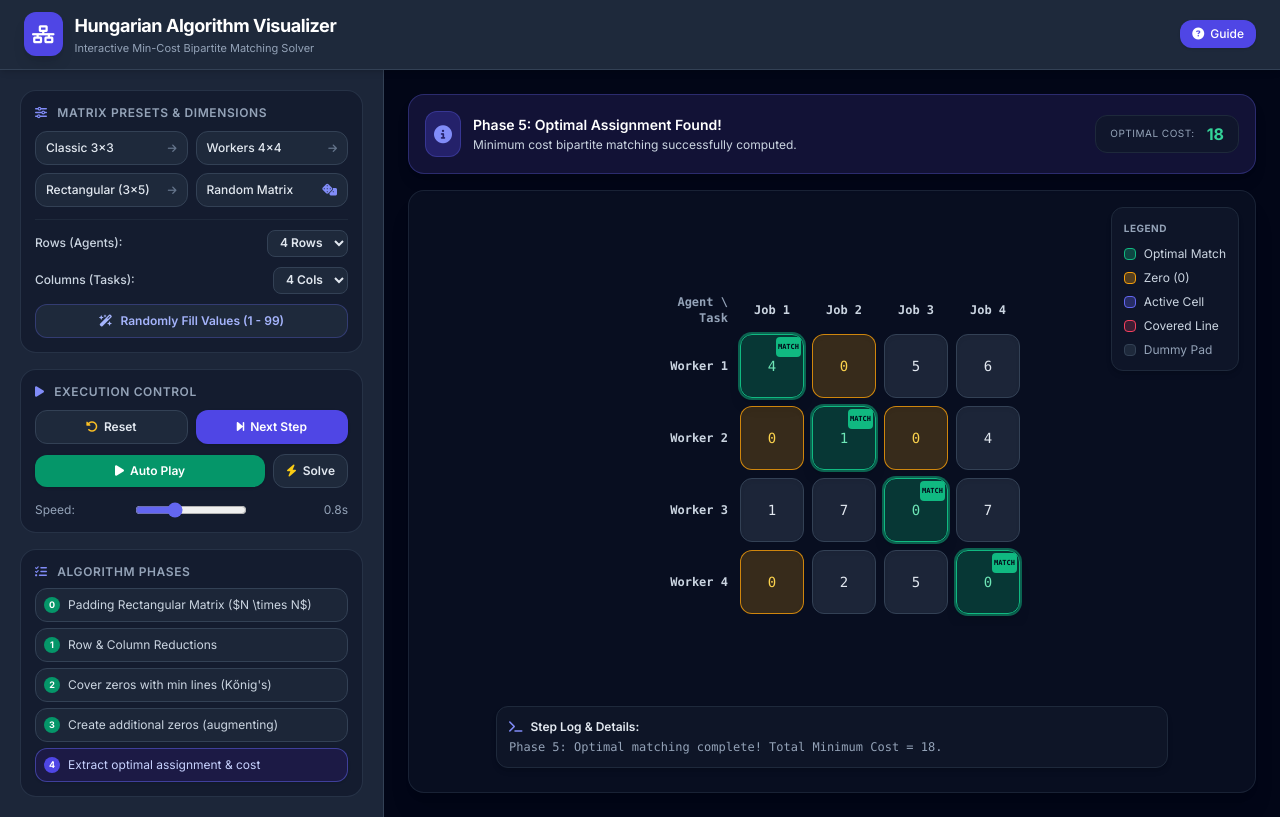
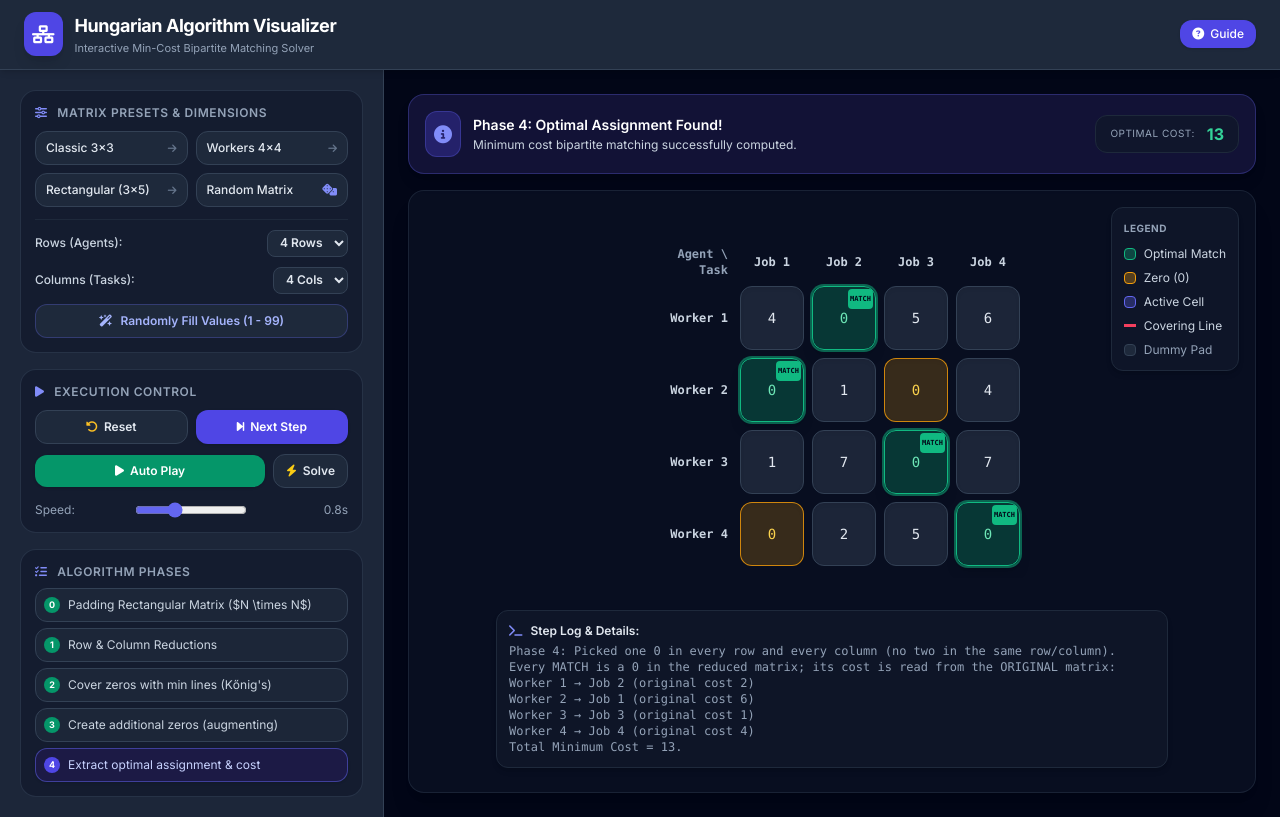
Before and after one commit to Mayank-Singh-Chouhan/hungarian-algorithm, a plain HTML site: page index.html in a window 1280 px wide. Both pictures are taken after a click on the button "Solve". Drawn offline with nearby package versions, Linux system fonts and the light colour scheme.

Commit message:
fix: fixed algorithm

```diff
--- a/index.html
+++ b/index.html
@@ -205,7 +205,7 @@
                     <div class="flex items-center gap-2"><span class="w-3 h-3 rounded bg-emerald-500/30 border border-emerald-500 shrink-0"></span><span class="text-slate-300">Optimal Match</span></div>
                     <div class="flex items-center gap-2"><span class="w-3 h-3 rounded bg-amber-500/30 border border-amber-500 shrink-0"></span><span class="text-slate-300">Zero (0)</span></div>
                     <div class="flex items-center gap-2"><span class="w-3 h-3 rounded bg-indigo-500/30 border border-indigo-500 shrink-0"></span><span class="text-slate-300">Active Cell</span></div>
-                    <div class="flex items-center gap-2"><span class="w-3 h-3 rounded bg-rose-500/20 border border-rose-500 shrink-0"></span><span class="text-slate-300">Covered Line</span></div>
+                    <div class="flex items-center gap-2"><span class="w-3 h-[3px] bg-rose-500 shrink-0"></span><span class="text-slate-300">Covering Line</span></div>
                     <div class="flex items-center gap-2"><span class="w-3 h-3 rounded bg-slate-800 border border-slate-700 shrink-0"></span><span class="text-slate-400">Dummy Pad</span></div>
                 </div>
 
@@ -290,6 +290,7 @@
         let coveredLinesRows = [];
         let coveredLinesCols = [];
         let optimalAssignments = [];
+        let zeroMatchCol = [];   // zeroMatchCol[j] = row matched to column j on a zero (or -1)
         let stepLogText = "Initialized matrix. Ready to execute Hungarian algorithm.";
 
         const presets = {
@@ -409,6 +410,7 @@
             coveredLinesRows = [];
             coveredLinesCols = [];
             optimalAssignments = [];
+            zeroMatchCol = [];
             document.getElementById('currentCostDisplay').innerText = '-';
             stepLogText = isPadded
                 ? `Matrix is rectangular (${originalRows}×${originalCols}). Padded to ${N}×${N} square matrix for Hungarian solver.`
@@ -416,6 +418,7 @@
 
             initMatrixView();
             updateUIState();
+            updatePhaseUI(-1); // all phases back to pending
         }
 
         function initMatrixView() {
@@ -431,13 +434,16 @@
                 cellSizeClass = "w-10 h-10 sm:w-12 sm:h-12 text-[10px] sm:text-[11px]";
             }
 
+            const showLines = (algorithmState === 'COVER_ZEROS' || algorithmState === 'ADJUST_MATRIX');
+
             let html = `<table class="border-collapse mx-auto"><thead><tr>`;
             html += `<th class="p-1 text-slate-400 font-mono text-[11px] sm:text-xs w-16 sm:w-24 text-right pr-2">Agent \\ Task</th>`;
 
             for (let j = 0; j < M; j++) {
                 let isDummyCol = isPadded && originalCols < originalRows && j >= originalCols;
                 let colLabel = isDummyCol ? `Dummy ${j+1}` : `Job ${j+1}`;
-                html += `<th class="p-1 text-slate-300 font-mono text-[11px] sm:text-xs ${cellSizeClass.split(' ')[0]} text-center font-semibold ${isDummyCol ? 'text-amber-400/80' : ''}">${colLabel}</th>`;
+                let colCovered = showLines && coveredLinesCols.includes(j);
+                html += `<th class="p-1 font-mono text-[11px] sm:text-xs ${cellSizeClass.split(' ')[0]} text-center font-semibold ${colCovered ? 'text-rose-400' : (isDummyCol ? 'text-amber-400/80' : 'text-slate-300')}">${colLabel}${colCovered ? '<div class="text-rose-500 leading-none">┃</div>' : ''}</th>`;
             }
             html += `</tr></thead><tbody>`;
 
@@ -446,7 +452,8 @@
                 let rowLabel = isDummyRow ? `Dummy ${i+1}` : `Worker ${i+1}`;
 
                 html += `<tr>`;
-                html += `<td class="p-1 text-slate-300 font-mono text-[11px] sm:text-xs text-right font-semibold pr-2 whitespace-nowrap ${isDummyRow ? 'text-amber-400/80' : ''}">${rowLabel}</td>`;
+                let rowCovered = showLines && coveredLinesRows.includes(i);
+                html += `<td class="p-1 font-mono text-[11px] sm:text-xs text-right font-semibold pr-2 whitespace-nowrap ${rowCovered ? 'text-rose-400' : (isDummyRow ? 'text-amber-400/80' : 'text-slate-300')}">${rowLabel}${rowCovered ? ' <span class="text-rose-500">━</span>' : ''}</td>`;
 
                 for (let j = 0; j < M; j++) {
                     let val = matrix[i][j];
@@ -469,11 +476,15 @@
                         cellClass = "bg-amber-500/20 text-amber-300 border-amber-500/80 font-semibold";
                     }
 
-                    let isCoveredRow = coveredLinesRows.includes(i);
-                    let isCoveredCol = coveredLinesCols.includes(j);
+                    // Draw the covering lines straight through the covered rows / columns
                     let lineOverlay = "";
-                    if ((isCoveredRow || isCoveredCol) && algorithmState === 'COVER_ZEROS') {
-                        lineOverlay += `<div class="absolute inset-0 pointer-events-none border border-rose-500/40 bg-rose-500/10 rounded-xl"></div>`;
+                    if (showLines) {
+                        if (coveredLinesRows.includes(i)) {
+                            lineOverlay += `<div class="absolute left-0 right-0 top-1/2 -translate-y-1/2 h-[3px] bg-rose-500 shadow-[0_0_6px_rgba(244,63,94,0.8)] pointer-events-none z-20"></div>`;
+                        }
+                        if (coveredLinesCols.includes(j)) {
+                            lineOverlay += `<div class="absolute top-0 bottom-0 left-1/2 -translate-x-1/2 w-[3px] bg-rose-500 shadow-[0_0_6px_rgba(244,63,94,0.8)] pointer-events-none z-20"></div>`;
+                        }
                     }
 
                     let isEditable = (algorithmState === 'IDLE' && !isCurrentDummy);
@@ -481,8 +492,8 @@
                     let origColIdx = j;
 
                     html += `<td class="p-0.5 sm:p-1 relative">
+                        ${lineOverlay}
                         <div class="relative ${cellSizeClass} rounded-xl border ${cellClass} flex items-center justify-center font-mono matrix-cell shadow-inner mx-auto">
-                            ${lineOverlay}
                             ${isEditable ? `
                                 <input type="number" value="${val}" onchange="updateCell(${origRowIdx}, ${origColIdx}, this.value)"
                                     class="w-full h-full bg-transparent text-center focus:outline-none z-10 font-medium text-slate-100"/>
@@ -574,35 +585,77 @@
                     matrix[i][j] -= minVal;
                 }
             }
-            stepLogText = "Phase 2: Column Reduction. Subtracted each column's minimum value.";
-            updatePhaseUI(2);
+            stepLogText = "Phase 1b: Column Reduction. Subtracted each column's minimum value.";
+            updatePhaseUI(1);
+        }
+
+        // Maximum matching using only zero cells (Kuhn's augmenting paths).
+        // Its size = max number of independent zeros = min number of covering lines (Kőnig).
+        function computeZeroMatching() {
+            zeroMatchCol = new Array(M).fill(-1);
+            let size = 0;
+            const tryRow = (i, seen) => {
+                for (let j = 0; j < M; j++) {
+                    if (matrix[i][j] === 0 && !seen[j]) {
+                        seen[j] = true;
+                        if (zeroMatchCol[j] === -1 || tryRow(zeroMatchCol[j], seen)) {
+                            zeroMatchCol[j] = i;
+                            return true;
+                        }
+                    }
+                }
+                return false;
+            };
+            for (let i = 0; i < N; i++) {
+                if (tryRow(i, new Array(M).fill(false))) size++;
+            }
+            return size;
         }
 
         function performCoverZeros() {
+            computeZeroMatching();
+            const matchRow = new Array(N).fill(-1);
+            zeroMatchCol.forEach((i, j) => { if (i !== -1) matchRow[i] = j; });
+
+            // Kőnig construction: from every unmatched row, walk zero -> matched row alternately.
+            const visRow = new Array(N).fill(false);
+            const visCol = new Array(M).fill(false);
+            const queue = [];
+            for (let i = 0; i < N; i++) if (matchRow[i] === -1) { visRow[i] = true; queue.push(i); }
+            while (queue.length) {
+                const i = queue.shift();
+                for (let j = 0; j < M; j++) {
+                    if (matrix[i][j] === 0 && !visCol[j]) {
+                        visCol[j] = true;
+                        const r = zeroMatchCol[j];
+                        if (r !== -1 && !visRow[r]) { visRow[r] = true; queue.push(r); }
+                    }
+                }
+            }
+            // Lines = unvisited rows + visited columns
             coveredLinesRows = [];
             coveredLinesCols = [];
+            for (let i = 0; i < N; i++) if (!visRow[i]) coveredLinesRows.push(i);
+            for (let j = 0; j < M; j++) if (visCol[j]) coveredLinesCols.push(j);
 
-            for (let j = 0; j < M; j++) {
-                let hasZero = false;
-                for (let i = 0; i < N; i++) {
-                    if (matrix[i][j] === 0) hasZero = true;
-                }
-                if (hasZero && !coveredLinesCols.includes(j)) {
-                    coveredLinesCols.push(j);
-                }
-            }
-
-            stepLogText = `Phase 3: Covered all zeros with ${coveredLinesCols.length} minimum lines (Kőnig's Theorem).`;
-            updatePhaseUI(3);
+            const numLines = coveredLinesRows.length + coveredLinesCols.length;
+            const rowNames = coveredLinesRows.map(i => `Row ${i + 1}`).join(', ') || 'none';
+            const colNames = coveredLinesCols.map(j => `Col ${j + 1}`).join(', ') || 'none';
+            stepLogText = `Phase 2: All zeros covered with the minimum of ${numLines} line(s) — horizontal: ${rowNames}; vertical: ${colNames}.\n`
+                + (numLines >= N
+                    ? `${numLines} lines = N (${N}) → an optimal assignment exists using zeros only. Next step extracts it.`
+                    : `${numLines} lines < N (${N}) → not optimal yet. Next step creates more zeros.`);
+            updatePhaseUI(2);
         }
 
         function checkOptimalityOrAdjust() {
             let numLines = coveredLinesCols.length + coveredLinesRows.length;
 
-            if (numLines >= N || currentStep > 15) {
+            if (numLines >= N) {
                 algorithmState = 'OPTIMAL_FOUND';
                 extractOptimalAssignment();
             } else {
+                // Smallest value not crossed by any line (always > 0, since every zero is covered)
                 let minUncovered = Infinity;
                 for (let i = 0; i < N; i++) {
                     for (let j = 0; j < M; j++) {
@@ -611,7 +664,6 @@
                         }
                     }
                 }
-                if (minUncovered === Infinity || minUncovered === 0) minUncovered = 1;
 
                 for (let i = 0; i < N; i++) {
                     for (let j = 0; j < M; j++) {
@@ -624,61 +676,43 @@
                         }
                     }
                 }
-                stepLogText = `Phase 4: Lines (${numLines}) < Dimension (${N}). Subtracted uncovered min (${minUncovered}) and added to intersections.`;
-                updatePhaseUI(4);
+                stepLogText = `Phase 3: Lines (${numLines}) < N (${N}). Smallest uncovered value = ${minUncovered}: subtracted it from every uncovered cell and added it where two lines cross. Cells under exactly one line are unchanged.`;
+                updatePhaseUI(3);
             }
         }
 
         function extractOptimalAssignment() {
+            // Lines = N, so the zero matching is perfect: one zero per row and per column
+            computeZeroMatching();
             optimalAssignments = [];
             coveredLinesRows = [];
             coveredLinesCols = [];
 
-            let usedCols = new Set();
-            let usedRows = new Set();
             let totalCostVal = 0;
-
-            for (let i = 0; i < originalRows; i++) {
-                for (let j = 0; j < originalCols; j++) {
-                    if (!usedRows.has(i) && !usedCols.has(j)) {
-                        if (matrix[i][j] === 0 || originalRows === originalCols) {
-                            optimalAssignments.push([i, j]);
-                            usedRows.add(i);
-                            usedCols.add(j);
-                            totalCostVal += rawMatrix[i][j];
-                            break;
-                        }
-                    }
+            let pairs = [];
+            for (let j = 0; j < M; j++) {
+                const i = zeroMatchCol[j];
+                if (i === -1) continue;
+                optimalAssignments.push([i, j]);
+                if (i < originalRows && j < originalCols) {
+                    totalCostVal += rawMatrix[i][j];
+                    pairs.push([i, `Worker ${i + 1} → Job ${j + 1} (original cost ${rawMatrix[i][j]})`]);
+                } else if (i < originalRows) {
+                    pairs.push([i, `Worker ${i + 1} → Dummy ${j + 1} (no real job, cost 0)`]);
                 }
             }
-
-            for (let i = 0; i < originalRows; i++) {
-                if (!usedRows.has(i)) {
-                    let bestCol = 0;
-                    let minCost = Infinity;
-                    for (let j = 0; j < originalCols; j++) {
-                        if (!usedCols.has(j) && rawMatrix[i][j] < minCost) {
-                            minCost = rawMatrix[i][j];
-                            bestCol = j;
-                        }
-                    }
-                    if (!usedCols.has(bestCol)) {
-                        optimalAssignments.push([i, bestCol]);
-                        usedRows.add(i);
-                        usedCols.add(bestCol);
-                        totalCostVal += rawMatrix[i][bestCol];
-                    }
-                }
-            }
+            pairs.sort((a, b) => a[0] - b[0]);
 
             document.getElementById('currentCostDisplay').innerText = totalCostVal;
-            stepLogText = `Phase 5: Optimal matching complete! Total Minimum Cost = ${totalCostVal}.`;
+            stepLogText = `Phase 4: Picked one 0 in every row and every column (no two in the same row/column). Every MATCH is a 0 in the reduced matrix; its cost is read from the ORIGINAL matrix:\n`
+                + pairs.map(p => p[1]).join('\n')
+                + `\nTotal Minimum Cost = ${totalCostVal}.`;
             updatePhaseUI(4);
         }
 
         function solveInstantly() {
             stopAutoPlay();
-            while (algorithmState !== 'OPTIMAL_FOUND' && currentStep < 20) {
+            while (algorithmState !== 'OPTIMAL_FOUND' && currentStep < 1000) {
                 stepAlgorithm();
                 currentStep++;
             }
@@ -728,13 +762,13 @@
                 title = "Phase 2: Column Reduction";
                 desc = "Subtracting column minimums.";
             } else if (algorithmState === 'COVER_ZEROS') {
-                title = "Phase 3: Covering Zeros";
-                desc = "Covering all zeros with minimum lines.";
+                title = "Phase 2: Covering Zeros";
+                desc = "Red lines cross the rows/columns that cover every zero using the fewest possible lines.";
             } else if (algorithmState === 'ADJUST_MATRIX') {
-                title = "Phase 4: Matrix Augmentation";
+                title = "Phase 3: Create Additional Zeros";
                 desc = "Adjusting uncovered elements to create new zeros.";
             } else if (algorithmState === 'OPTIMAL_FOUND') {
-                title = "Phase 5: Optimal Assignment Found!";
+                title = "Phase 4: Optimal Assignment Found!";
                 desc = "Minimum cost bipartite matching successfully computed.";
             }
 
```
